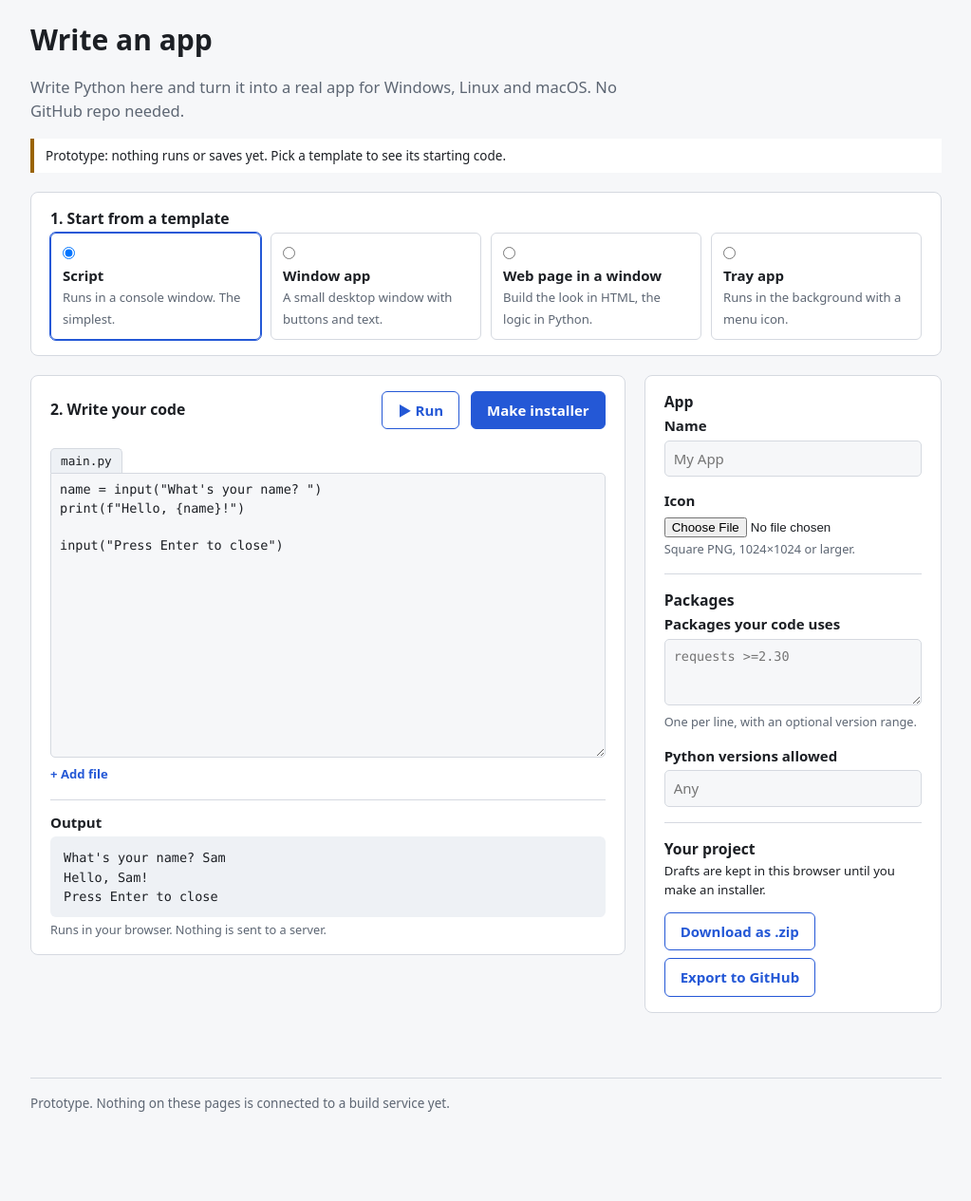
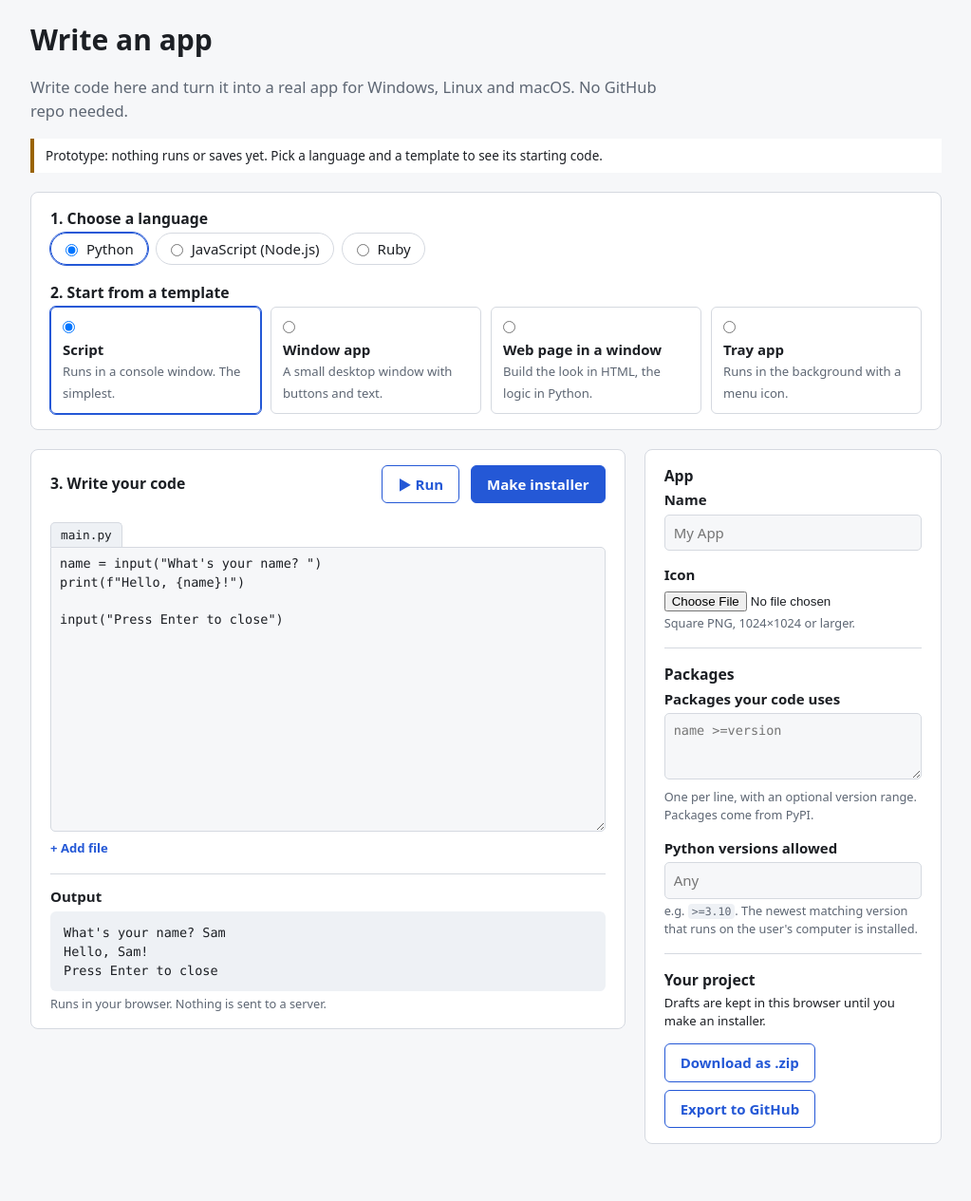
Before and after one commit to robertsdotpm/tiddlyinstall, a PHP site: page /create.html in a window 1280 px wide. Shown: the part 58-1323 px from the top of the page at 95% size, without its empty margins (128-1151 px from the left). Before the commit the page ends 1229 px from the top, so only its background shows below. Run offline with PHP 8.4, Linux system fonts and the light colour scheme.

Commit message:
Let Write an app choose Python, Node.js or Ruby
Language comes first; templates depend on it (Tkinter, pywebview and
pystray for Python; Electron for Node.js web and tray; glimmer-dsl-libui
for a Ruby window). Each pair shows its own starting files, package
hints, and runtime version label. Pairs a language doesn't offer hide
their card, and say so if still selected. The design doc records the
matrix and browser preview options per language.

Co-Authored-By: Claude Opus 5 (1M context) <noreply@anthropic.com>

```diff
--- a/create.html
+++ b/create.html
@@ -21,34 +21,42 @@
 
   <main>
     <h1>Write an app</h1>
-    <p class="lede">Write Python here and turn it into a real app for Windows, Linux and macOS.
+    <p class="lede">Write code here and turn it into a real app for Windows, Linux and macOS.
       No GitHub repo needed.</p>
     <p class="prototype-note">
-      Prototype: nothing runs or saves yet. Pick a template to see its starting code.
+      Prototype: nothing runs or saves yet. Pick a language and a template to see its starting code.
     </p>
 
     <form action="new.html" method="get" class="create-form">
 
-      <!-- 1. Template -->
+      <!-- 1. Language -->
       <section class="panel">
-        <h2 class="section-title">1. Start from a template</h2>
+        <h2 class="section-title">1. Choose a language</h2>
+        <div class="lang-choices">
+          <label class="lang-choice"><input type="radio" name="runtime" value="python" id="rt-python" checked> Python</label>
+          <label class="lang-choice"><input type="radio" name="runtime" value="node" id="rt-node"> JavaScript (Node.js)</label>
+          <label class="lang-choice"><input type="radio" name="runtime" value="ruby" id="rt-ruby"> Ruby</label>
+        </div>
+
+        <!-- 2. Template -->
+        <h2 class="section-title" style="margin-top:18px">2. Start from a template</h2>
         <div class="template-cards">
-          <label class="template-card">
+          <label class="template-card card-script">
             <input type="radio" name="template" value="script" id="tpl-script" checked>
             <strong>Script</strong>
             <span class="small muted">Runs in a console window. The simplest.</span>
           </label>
-          <label class="template-card">
+          <label class="template-card card-window">
             <input type="radio" name="template" value="window" id="tpl-window">
             <strong>Window app</strong>
             <span class="small muted">A small desktop window with buttons and text.</span>
           </label>
-          <label class="template-card">
+          <label class="template-card card-web">
             <input type="radio" name="template" value="web" id="tpl-web">
             <strong>Web page in a window</strong>
-            <span class="small muted">Build the look in HTML, the logic in Python.</span>
+            <span class="small muted">Build the look in HTML, the logic in <span class="rt-inline rt-python-only">Python</span><span class="rt-inline rt-node-only">JavaScript</span>.</span>
           </label>
-          <label class="template-card">
+          <label class="template-card card-tray">
             <input type="radio" name="template" value="tray" id="tpl-tray">
             <strong>Tray app</strong>
             <span class="small muted">Runs in the background with a menu icon.</span>
@@ -56,29 +64,30 @@
         </div>
       </section>
 
-      <!-- 2. Editor + side panel -->
+      <!-- 3. Editor + side panel -->
       <div class="editor-layout">
         <section class="panel editor-panel">
           <div class="editor-toolbar">
-            <h2 class="section-title">2. Write your code</h2>
+            <h2 class="section-title">3. Write your code</h2>
             <div class="actions">
               <button type="button" class="secondary">▶ Run</button>
               <button type="submit">Make installer</button>
             </div>
           </div>
 
-          <div class="tpl tpl-script-only">
+          <!-- Python -->
+          <div class="combo combo-python-script">
             <span class="file-tab">main.py</span>
-<textarea class="code" name="code_script" spellcheck="false" aria-label="main.py">name = input("What's your name? ")
+<textarea class="code" name="code_python_script" spellcheck="false" aria-label="main.py">name = input("What's your name? ")
 print(f"Hello, {name}!")
 
 input("Press Enter to close")
 </textarea>
           </div>
 
-          <div class="tpl tpl-window-only">
+          <div class="combo combo-python-window">
             <span class="file-tab">main.py</span>
-<textarea class="code" name="code_window" spellcheck="false" aria-label="main.py">import tkinter as tk
+<textarea class="code" name="code_python_window" spellcheck="false" aria-label="main.py">import tkinter as tk
 
 window = tk.Tk()
 window.title("My App")
@@ -95,9 +104,9 @@ window.mainloop()
 </textarea>
           </div>
 
-          <div class="tpl tpl-web-only">
+          <div class="combo combo-python-web">
             <span class="file-tab">main.py</span>
-<textarea class="code" name="code_web_py" spellcheck="false" aria-label="main.py">import webview
+<textarea class="code" name="code_python_web" spellcheck="false" aria-label="main.py">import webview
 
 class Api:
     def greet(self, name):
@@ -107,7 +116,7 @@ webview.create_window("My App", "index.html", js_api=Api())
 webview.start()
 </textarea>
             <span class="file-tab">index.html</span>
-<textarea class="code code-short" name="code_web_html" spellcheck="false" aria-label="index.html">&lt;input id="name" placeholder="Your name"&gt;
+<textarea class="code code-short" name="code_python_web_html" spellcheck="false" aria-label="index.html">&lt;input id="name" placeholder="Your name"&gt;
 &lt;button onclick="go()"&gt;Greet&lt;/button&gt;
 &lt;p id="out"&gt;&lt;/p&gt;
 &lt;script&gt;
@@ -119,9 +128,9 @@ webview.start()
 </textarea>
           </div>
 
-          <div class="tpl tpl-tray-only">
+          <div class="combo combo-python-tray">
             <span class="file-tab">main.py</span>
-<textarea class="code" name="code_tray" spellcheck="false" aria-label="main.py">import pystray
+<textarea class="code" name="code_python_tray" spellcheck="false" aria-label="main.py">import pystray
 from PIL import Image
 
 def say_hello(icon, item):
@@ -137,6 +146,124 @@ icon = pystray.Icon(
 )
 icon.run()
 </textarea>
+          </div>
+
+          <!-- Node.js -->
+          <div class="combo combo-node-script">
+            <span class="file-tab">main.js</span>
+<textarea class="code" name="code_node_script" spellcheck="false" aria-label="main.js">const readline = require("node:readline/promises");
+
+async function main() {
+  const rl = readline.createInterface({
+    input: process.stdin,
+    output: process.stdout,
+  });
+
+  const name = await rl.question("What's your name? ");
+  console.log(`Hello, ${name}!`);
+
+  await rl.question("Press Enter to close");
+  rl.close();
+}
+
+main();
+</textarea>
+          </div>
+
+          <div class="combo combo-node-web">
+            <span class="file-tab">main.js</span>
+<textarea class="code" name="code_node_web" spellcheck="false" aria-label="main.js">const { app, BrowserWindow, ipcMain } = require("electron");
+const path = require("node:path");
+
+ipcMain.handle("greet", (event, name) => `Hello, ${name}!`);
+
+app.whenReady().then(() => {
+  const win = new BrowserWindow({
+    width: 400,
+    height: 300,
+    webPreferences: { preload: path.join(__dirname, "preload.js") },
+  });
+  win.loadFile("index.html");
+});
+
+app.on("window-all-closed", () => app.quit());
+</textarea>
+            <span class="file-tab">preload.js</span>
+<textarea class="code code-short" name="code_node_web_preload" spellcheck="false" aria-label="preload.js">const { contextBridge, ipcRenderer } = require("electron");
+
+contextBridge.exposeInMainWorld("api", {
+  greet: (name) => ipcRenderer.invoke("greet", name),
+});
+</textarea>
+            <span class="file-tab">index.html</span>
+<textarea class="code code-short" name="code_node_web_html" spellcheck="false" aria-label="index.html">&lt;input id="name" placeholder="Your name"&gt;
+&lt;button onclick="go()"&gt;Greet&lt;/button&gt;
+&lt;p id="out"&gt;&lt;/p&gt;
+&lt;script&gt;
+  async function go() {
+    const name = document.getElementById("name").value;
+    out.textContent = await window.api.greet(name);
+  }
+&lt;/script&gt;
+</textarea>
+          </div>
+
+          <div class="combo combo-node-tray">
+            <span class="file-tab">main.js</span>
+<textarea class="code" name="code_node_tray" spellcheck="false" aria-label="main.js">const { app, Tray, Menu, Notification } = require("electron");
+const path = require("node:path");
+
+let tray;
+
+app.whenReady().then(() => {
+  tray = new Tray(path.join(__dirname, "icon.png"));
+  tray.setToolTip("My App");
+  tray.setContextMenu(Menu.buildFromTemplate([
+    {
+      label: "Say hello",
+      click: () => new Notification({ title: "Hello from the tray!" }).show(),
+    },
+    { label: "Quit", click: () => app.quit() },
+  ]));
+});
+</textarea>
+          </div>
+
+          <!-- Ruby -->
+          <div class="combo combo-ruby-script">
+            <span class="file-tab">main.rb</span>
+<textarea class="code" name="code_ruby_script" spellcheck="false" aria-label="main.rb">print "What's your name? "
+name = gets.chomp
+puts "Hello, #{name}!"
+
+print "Press Enter to close"
+gets
+</textarea>
+          </div>
+
+          <div class="combo combo-ruby-window">
+            <span class="file-tab">main.rb</span>
+<textarea class="code" name="code_ruby_window" spellcheck="false" aria-label="main.rb">require "glimmer-dsl-libui"
+
+include Glimmer
+
+window("My App", 300, 120) {
+  margined true
+
+  vertical_box {
+    label("Hello!")
+
+    button("Click me") {
+      on_clicked { msg_box("My App", "You clicked the button") }
+    }
+  }
+}.show
+</textarea>
+          </div>
+
+          <!-- Language/template pairs without a template yet -->
+          <div class="combo combo-unavailable">
+            <p class="unavailable">This template isn't available for this language yet. Pick another template.</p>
           </div>
 
           <p class="small muted editor-files">
@@ -179,14 +306,18 @@ Press Enter to close</pre>
           <h2 class="section-title">Packages</h2>
           <div class="field">
             <label for="deps">Packages your code uses</label>
-            <textarea id="deps" name="deps" placeholder="requests >=2.30"></textarea>
-            <span class="hint tpl tpl-web-only">Includes <code>pywebview</code>.</span>
-            <span class="hint tpl tpl-tray-only">Includes <code>pystray</code> and <code>pillow</code>.</span>
-            <span class="hint">One per line, with an optional version range.</span>
+            <textarea id="deps" name="deps" placeholder="name &gt;=version"></textarea>
+            <span class="hint combo combo-python-web">Includes <code>pywebview</code>.</span>
+            <span class="hint combo combo-python-tray">Includes <code>pystray</code> and <code>pillow</code>.</span>
+            <span class="hint combo combo-node-web combo-node-tray">Includes <code>electron</code>.</span>
+            <span class="hint combo combo-ruby-window">Includes <code>glimmer-dsl-libui</code>.</span>
+            <span class="hint">One per line, with an optional version range.
+              <span class="rt-inline rt-python-only">Packages come from PyPI.</span><span class="rt-inline rt-node-only">Packages come from npm. We write <code>package.json</code> for you.</span><span class="rt-inline rt-ruby-only">Packages come from RubyGems. We write the <code>Gemfile</code> for you.</span></span>
           </div>
           <div class="field">
-            <label for="runtime-version">Python versions allowed</label>
+            <label for="runtime-version"><span class="rt-inline rt-python-only">Python</span><span class="rt-inline rt-node-only">Node.js</span><span class="rt-inline rt-ruby-only">Ruby</span> versions allowed</label>
             <input type="text" id="runtime-version" name="runtime_version" placeholder="Any">
+            <span class="hint">e.g. <span class="rt-inline rt-python-only"><code>&gt;=3.10</code></span><span class="rt-inline rt-node-only"><code>&gt;=20</code></span><span class="rt-inline rt-ruby-only"><code>&gt;=3.2</code></span>. The newest matching version that runs on the user's computer is installed.</span>
           </div>
 
           <hr>
--- a/css/style.css
+++ b/css/style.css
@@ -350,3 +350,52 @@ form:has(#tpl-tray:checked) .tpl-tray-only,
 form:has(#tpl-window:checked) .tpl-gui-only,
 form:has(#tpl-web:checked) .tpl-gui-only,
 form:has(#tpl-tray:checked) .tpl-gui-only { display: block; }
+
+/* Language choice. */
+.lang-choices { display: flex; flex-wrap: wrap; gap: 8px; }
+.lang-choice {
+  display: flex;
+  gap: 6px;
+  align-items: center;
+  border: 1px solid var(--border);
+  border-radius: 999px;
+  padding: 5px 14px 5px 10px;
+  cursor: pointer;
+  font-weight: normal;
+}
+.lang-choice:has(input:checked) { border-color: var(--accent); outline: 1px solid var(--accent); }
+
+.unavailable {
+  margin: 8px 0 16px;
+  padding: 12px 14px;
+  border: 1px dashed var(--border);
+  border-radius: 6px;
+  color: var(--muted);
+}
+
+/* Show only the code, hints and labels for the chosen language and template (no JS). */
+.combo, .rt-inline { display: none; }
+form:has(#rt-python:checked):has(#tpl-script:checked) .combo-python-script,
+form:has(#rt-python:checked):has(#tpl-window:checked) .combo-python-window,
+form:has(#rt-python:checked):has(#tpl-web:checked) .combo-python-web,
+form:has(#rt-python:checked):has(#tpl-tray:checked) .combo-python-tray,
+form:has(#rt-node:checked):has(#tpl-script:checked) .combo-node-script,
+form:has(#rt-node:checked):has(#tpl-web:checked) .combo-node-web,
+form:has(#rt-node:checked):has(#tpl-tray:checked) .combo-node-tray,
+form:has(#rt-ruby:checked):has(#tpl-script:checked) .combo-ruby-script,
+form:has(#rt-ruby:checked):has(#tpl-window:checked) .combo-ruby-window { display: block; }
+form:has(#rt-python:checked) .rt-python-only,
+form:has(#rt-node:checked) .rt-node-only,
+form:has(#rt-ruby:checked) .rt-ruby-only { display: inline; }
+form:has(#rt-node:checked) .card-window,
+form:has(#rt-ruby:checked) .card-web,
+form:has(#rt-ruby:checked) .card-tray { display: none; }
+form:has(#rt-node:checked):has(#tpl-window:checked) .combo-unavailable,
+form:has(#rt-ruby:checked):has(#tpl-web:checked) .combo-unavailable,
+form:has(#rt-ruby:checked):has(#tpl-tray:checked) .combo-unavailable { display: block; }
+form:has(#rt-node:checked):has(#tpl-window:checked) .output,
+form:has(#rt-node:checked):has(#tpl-window:checked) .editor-files,
+form:has(#rt-ruby:checked):has(#tpl-web:checked) .output,
+form:has(#rt-ruby:checked):has(#tpl-web:checked) .editor-files,
+form:has(#rt-ruby:checked):has(#tpl-tray:checked) .output,
+form:has(#rt-ruby:checked):has(#tpl-tray:checked) .editor-files { display: none; }
--- a/index.html
+++ b/index.html
@@ -70,9 +70,9 @@ macOS     /Library/Application Support/ib/tjfq5rqwnnrx/
 </pre>
 
     <h2>No repo? Write the app here</h2>
-    <p>Pick a template (a script, a window app, a web page in a window or a
-    tray app), write your code in the browser, run it, and make an installer
-    from it with the same pipeline.</p>
+    <p>Pick Python, JavaScript (Node.js) or Ruby and a template (a script, a
+    window app, a web page in a window or a tray app), write your code in the
+    browser, run it, and make an installer from it with the same pipeline.</p>
     <p><a class="button secondary" href="create.html">Write an app</a></p>
 
     <h2>Base installers are reusable</h2>
```
Also changed, not shown: README.md.
